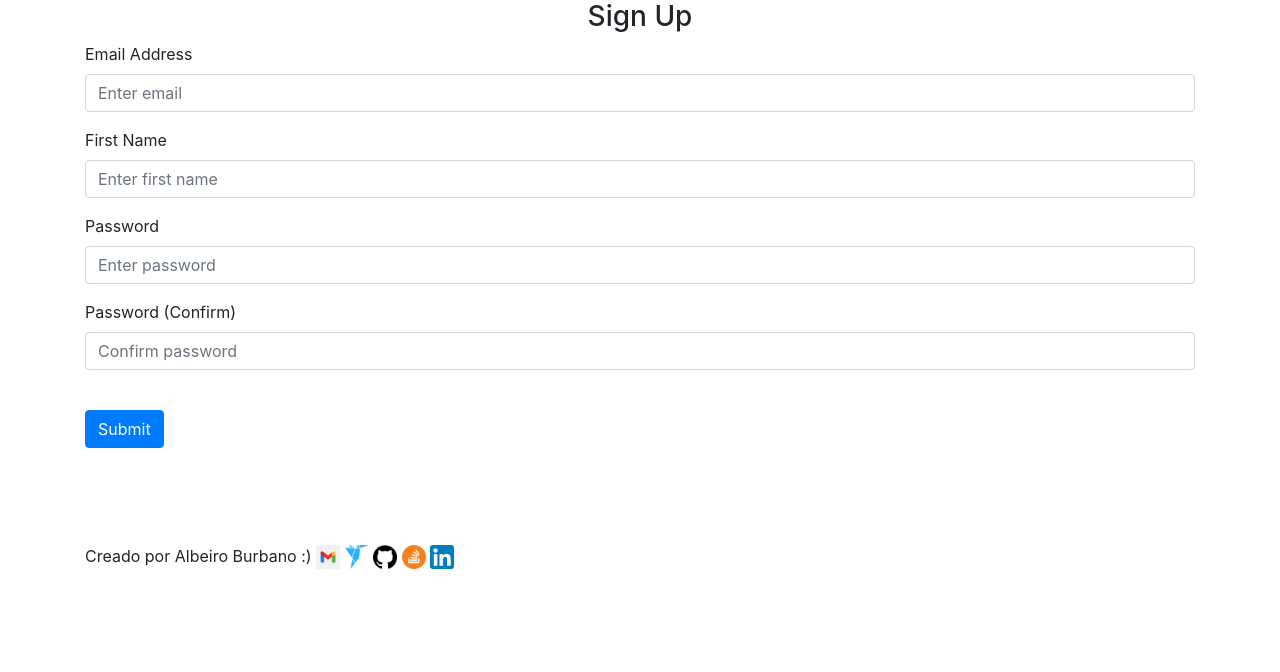
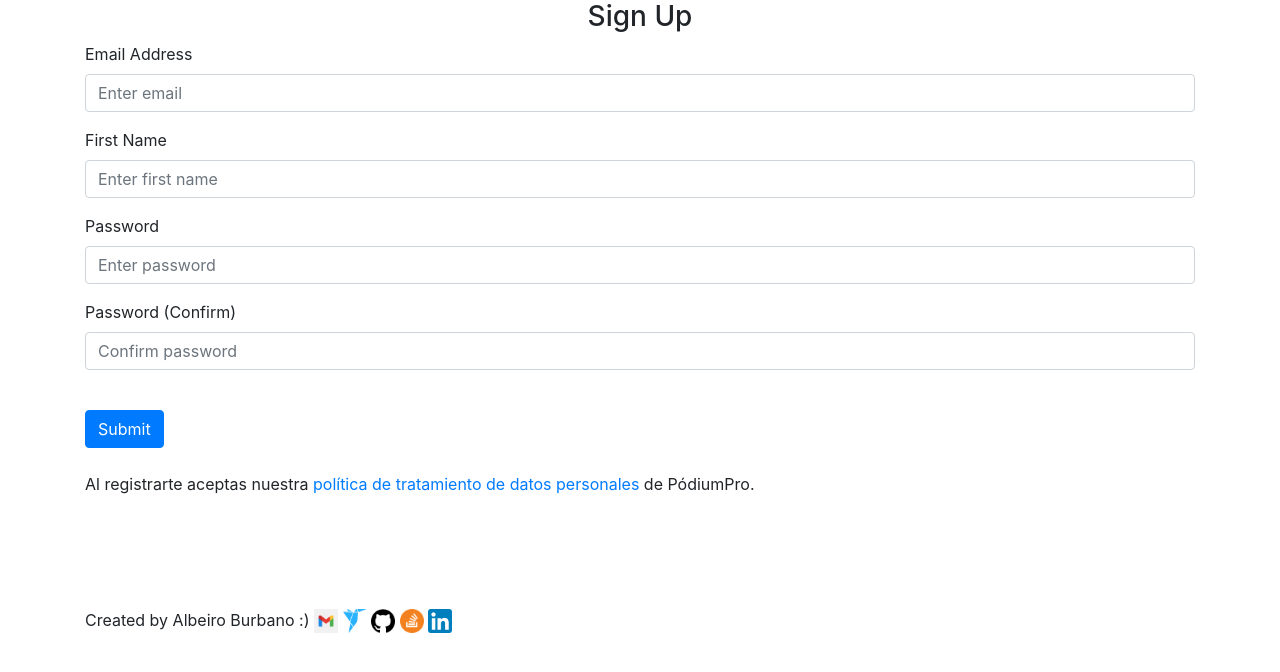
Before and after one commit to AlbeiroBurbanoTobar/ppi_dai_BURBANOaj, a Flask app: page /sign-up in a window 1280 px wide. Shown: the part 56-728 px from the top of the page. Run offline with Flask 3, Linux system fonts and the light colour scheme; some libraries are stand-ins or nearby versions.

Commit message:
se agrega tratamiento de datos

```diff
--- a/website/templates/guest.html
+++ b/website/templates/guest.html
@@ -32,7 +32,7 @@ Guest
 <br>
 <br>
 <div id="mi-firma">
-  <span>Creado por Albeiro Burbano :)  </span>
+  <span>Created by Albeiro Burbano :)  </span>
   <a href="mailto:aburbanot@unal.edu.co">
       <img src="../static/email-icon.png" alt="Enviar correo" style="width: 24px; height: 24px; vertical-align: middle;">
   </a>
--- a/website/templates/home.html
+++ b/website/templates/home.html
@@ -9,7 +9,7 @@ Home
 <!-- Futura Sección de Programación de Partidos -->
 <div id="programacion-partidos">
     <h2>Match Programming</h2>
-    <p>Programacion de partidos, asignacion de árbitros y configuracion de detalles.</p>
+    <p>Programación de partidos, asignación de árbitros y configuración de detalles.</p>
     <!-- En el futuro, agregar calendario interactivo y formularios de asignación -->
 </div>
 
@@ -44,7 +44,7 @@ Home
 <br>
 <br>
 <div id="mi-firma">
-  <span>Creado por Albeiro Burbano :)  </span>
+  <span>Created by Albeiro Burbano :)  </span>
   <a href="mailto:aburbanot@unal.edu.co">
       <img src="../static/email-icon.png" alt="Enviar correo" style="width: 24px; height: 24px; vertical-align: middle;">
   </a>
--- a/website/templates/login.html
+++ b/website/templates/login.html
@@ -30,7 +30,7 @@
 <br>
 <br>
 <div id="mi-firma">
-  <span>Creado por Albeiro Burbano :)  </span>
+  <span>Created by Albeiro Burbano :)  </span>
   <a href="mailto:aburbanot@unal.edu.co">
       <img src="../static/email-icon.png" alt="Enviar correo" style="width: 24px; height: 24px; vertical-align: middle;">
   </a>
--- a/website/templates/sign_up.html
+++ b/website/templates/sign_up.html
@@ -46,11 +46,13 @@ content %}
   <button type="submit" class="btn btn-primary">Submit</button>
 </form>
 <br>
+<p>Al registrarte aceptas nuestra <a href="https://www.freeprivacypolicy.com/live/339fabcc-4f3c-45e9-afb3-68ff0a091399">política de tratamiento de datos personales</a> de PódiumPro.</p>
+<br>
 <br>
 <br>
 <br>
 <div id="mi-firma">
-  <span>Creado por Albeiro Burbano :)  </span>
+  <span>Created by Albeiro Burbano :)  </span>
   <a href="mailto:aburbanot@unal.edu.co">
       <img src="../static/email-icon.png" alt="Enviar correo" style="width: 24px; height: 24px; vertical-align: middle;">
   </a>
```
